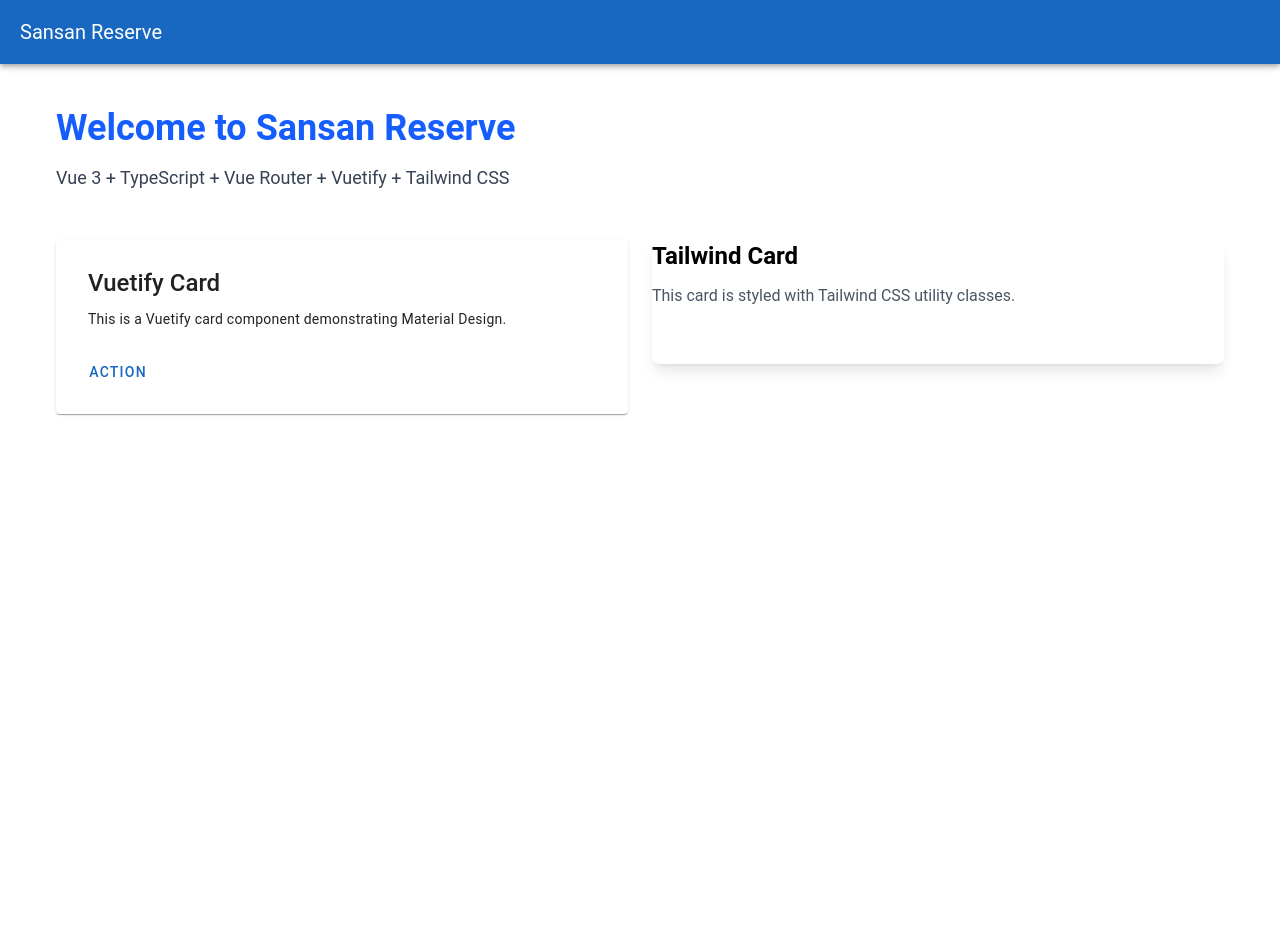
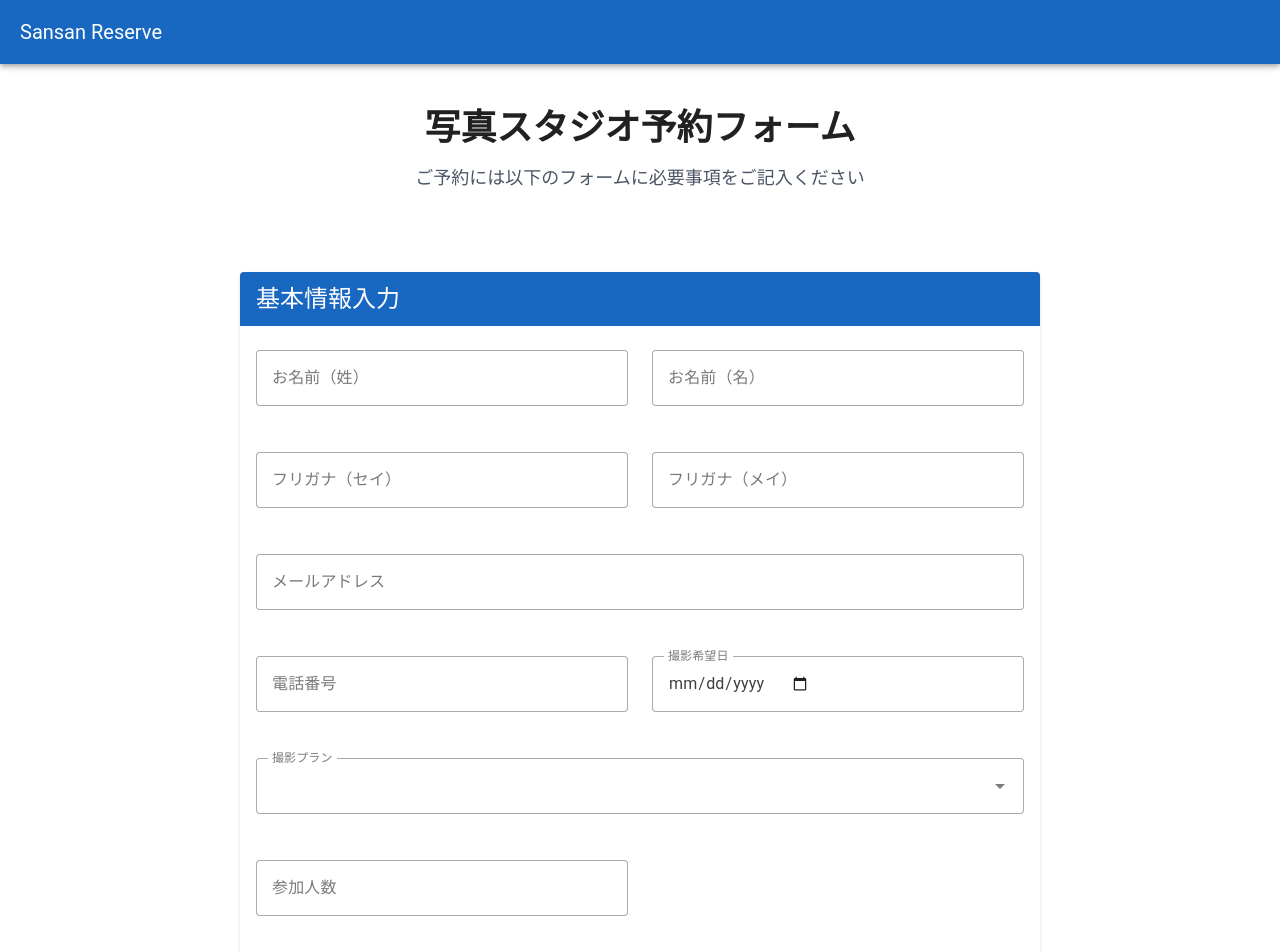
Before and after one commit to hayase-hemmi/sansan-reserve, a Vue app: page / in a window 1280 px wide. Shown: the top 952 px of the page. Before the commit the page ends 800 px from the top, so only its background shows below. Built offline with nearby package versions, Linux system fonts and the light colour scheme.

Commit message:
エンドユーザー情報の入力フォーム作成

```diff
--- /dev/null
+++ b/src/components/BasicInfoForm.vue
@@ -0,0 +1,244 @@
+<template>
+  <v-card class="mx-auto" max-width="800">
+    <v-card-title class="text-h5 bg-primary">
+      基本情報入力
+    </v-card-title>
+
+    <v-card-text class="pt-6">
+      <v-form ref="formRef" v-model="valid">
+        <v-row>
+          <!-- お名前（姓） -->
+          <v-col cols="12" md="6">
+            <v-text-field
+              v-model="formData.lastName"
+              :rules="[rules.required]"
+              label="お名前（姓）"
+              placeholder="山田"
+              variant="outlined"
+              required
+            ></v-text-field>
+          </v-col>
+
+          <!-- お名前（名） -->
+          <v-col cols="12" md="6">
+            <v-text-field
+              v-model="formData.firstName"
+              :rules="[rules.required]"
+              label="お名前（名）"
+              placeholder="太郎"
+              variant="outlined"
+              required
+            ></v-text-field>
+          </v-col>
+
+          <!-- フリガナ（姓） -->
+          <v-col cols="12" md="6">
+            <v-text-field
+              v-model="formData.lastNameKana"
+              :rules="[rules.required, rules.kana]"
+              label="フリガナ（セイ）"
+              placeholder="ヤマダ"
+              variant="outlined"
+              required
+            ></v-text-field>
+          </v-col>
+
+          <!-- フリガナ（名） -->
+          <v-col cols="12" md="6">
+            <v-text-field
+              v-model="formData.firstNameKana"
+              :rules="[rules.required, rules.kana]"
+              label="フリガナ（メイ）"
+              placeholder="タロウ"
+              variant="outlined"
+              required
+            ></v-text-field>
+          </v-col>
+
+          <!-- メールアドレス -->
+          <v-col cols="12">
+            <v-text-field
+              v-model="formData.email"
+              :rules="[rules.required, rules.email]"
+              label="メールアドレス"
+              placeholder="example@example.com"
+              variant="outlined"
+              type="email"
+              required
+            ></v-text-field>
+          </v-col>
+
+          <!-- 電話番号 -->
+          <v-col cols="12" md="6">
+            <v-text-field
+              v-model="formData.phone"
+              :rules="[rules.required, rules.phone]"
+              label="電話番号"
+              placeholder="090-1234-5678"
+              variant="outlined"
+              type="tel"
+              required
+            ></v-text-field>
+          </v-col>
+
+          <!-- 撮影希望日 -->
+          <v-col cols="12" md="6">
+            <v-text-field
+              v-model="formData.preferredDate"
+              :rules="[rules.required]"
+              label="撮影希望日"
+              variant="outlined"
+              type="date"
+              required
+            ></v-text-field>
+          </v-col>
+
+          <!-- 撮影プラン -->
+          <v-col cols="12">
+            <v-select
+              v-model="formData.plan"
+              :items="planOptions"
+              :rules="[rules.required]"
+              label="撮影プラン"
+              variant="outlined"
+              required
+            ></v-select>
+          </v-col>
+
+          <!-- 参加人数 -->
+          <v-col cols="12" md="6">
+            <v-text-field
+              v-model.number="formData.participants"
+              :rules="[rules.required, rules.number]"
+              label="参加人数"
+              variant="outlined"
+              type="number"
+              min="1"
+              required
+            ></v-text-field>
+          </v-col>
+
+          <!-- 備考 -->
+          <v-col cols="12">
+            <v-textarea
+              v-model="formData.notes"
+              label="備考・ご要望"
+              placeholder="ご要望やご質問などございましたらご記入ください"
+              variant="outlined"
+              rows="4"
+            ></v-textarea>
+          </v-col>
+        </v-row>
+      </v-form>
+    </v-card-text>
+
+    <v-card-actions class="px-6 pb-6">
+      <v-spacer></v-spacer>
+      <v-btn
+        color="grey"
+        variant="outlined"
+        @click="handleReset"
+      >
+        クリア
+      </v-btn>
+      <v-btn
+        color="primary"
+        variant="elevated"
+        :disabled="!valid"
+        @click="handleSubmit"
+      >
+        送信する
+      </v-btn>
+    </v-card-actions>
+  </v-card>
+</template>
+
+<script setup lang="ts">
+import { ref, reactive } from 'vue'
+
+interface FormData {
+  lastName: string
+  firstName: string
+  lastNameKana: string
+  firstNameKana: string
+  email: string
+  phone: string
+  preferredDate: string
+  plan: string
+  participants: number | null
+  notes: string
+}
+
+const formRef = ref()
+const valid = ref(false)
+
+const formData = reactive<FormData>({
+  lastName: '',
+  firstName: '',
+  lastNameKana: '',
+  firstNameKana: '',
+  email: '',
+  phone: '',
+  preferredDate: '',
+  plan: '',
+  participants: null,
+  notes: '',
+})
+
+const planOptions = [
+  { title: 'スタンダードプラン（30分）', value: 'standard' },
+  { title: 'プレミアムプラン（60分）', value: 'premium' },
+  { title: 'ファミリープラン（90分）', value: 'family' },
+  { title: 'ウェディングプラン（120分）', value: 'wedding' },
+]
+
+const rules = {
+  required: (value: string | number | null) => !!value || '必須項目です',
+  email: (value: string) => {
+    const pattern = /^[^\s@]+@[^\s@]+\.[^\s@]+$/
+    return pattern.test(value) || '正しいメールアドレスを入力してください'
+  },
+  phone: (value: string) => {
+    const pattern = /^[0-9-]+$/
+    return pattern.test(value) || '正しい電話番号を入力してください'
+  },
+  kana: (value: string) => {
+    const pattern = /^[ァ-ヶー]+$/
+    return pattern.test(value) || 'カタカナで入力してください'
+  },
+  number: (value: number | null) => {
+    return (value !== null && value > 0) || '1以上の数値を入力してください'
+  },
+}
+
+const handleSubmit = async () => {
+  const { valid } = await formRef.value.validate()
+  if (valid) {
+    console.log('Form submitted:', formData)
+    alert('お申し込みありがとうございます！確認メールをお送りいたしました。')
+    // ここで実際のAPI送信処理を行う
+  }
+}
+
+const handleReset = () => {
+  formRef.value.reset()
+  Object.assign(formData, {
+    lastName: '',
+    firstName: '',
+    lastNameKana: '',
+    firstNameKana: '',
+    email: '',
+    phone: '',
+    preferredDate: '',
+    plan: '',
+    participants: null,
+    notes: '',
+  })
+}
+</script>
+
+<style scoped>
+.v-card-title {
+  color: white;
+}
+</style>
--- a/src/views/Home.vue
+++ b/src/views/Home.vue
@@ -1,44 +1,24 @@
 <template>
   <v-container>
-    <v-row class="mt-4">
-      <v-col cols="12">
-        <h1 class="text-4xl font-bold text-blue-600 mb-4">
-          Welcome to Sansan Reserve
+    <v-row class="mt-4 mb-8">
+      <v-col cols="12" class="text-center">
+        <h1 class="text-4xl font-bold mb-4">
+          写真スタジオ予約フォーム
         </h1>
-        <p class="text-lg text-gray-700 mb-6">
-          Vue 3 + TypeScript + Vue Router + Vuetify + Tailwind CSS
+        <p class="text-lg text-gray-600 mb-6">
+          ご予約には以下のフォームに必要事項をご記入ください
         </p>
       </v-col>
     </v-row>
 
     <v-row>
-      <v-col cols="12" md="6">
-        <v-card class="pa-4">
-          <v-card-title class="text-h5">Vuetify Card</v-card-title>
-          <v-card-text>
-            This is a Vuetify card component demonstrating Material Design.
-          </v-card-text>
-          <v-card-actions>
-            <v-btn color="primary">Action</v-btn>
-          </v-card-actions>
-        </v-card>
-      </v-col>
-
-      <v-col cols="12" md="6">
-        <div class="bg-white rounded-lg shadow-lg p-6">
-          <h2 class="text-2xl font-semibold mb-3">Tailwind Card</h2>
-          <p class="text-gray-600 mb-4">
-            This card is styled with Tailwind CSS utility classes.
-          </p>
-          <button class="bg-blue-500 hover:bg-blue-700 text-white font-bold py-2 px-4 rounded">
-            Action
-          </button>
-        </div>
+      <v-col cols="12">
+        <BasicInfoForm />
       </v-col>
     </v-row>
   </v-container>
 </template>
 
 <script setup lang="ts">
-// Component logic here
+import BasicInfoForm from '../components/BasicInfoForm.vue'
 </script>
```
